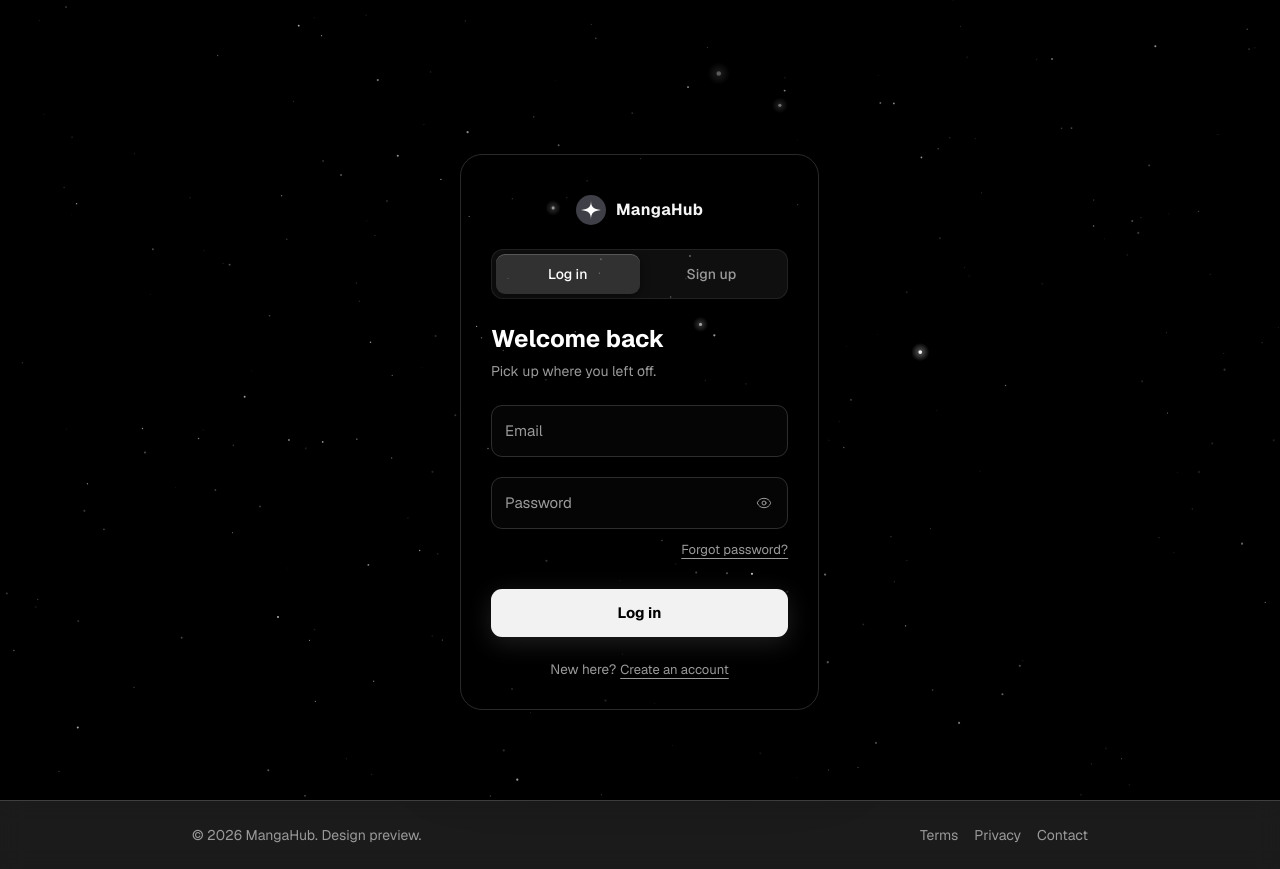
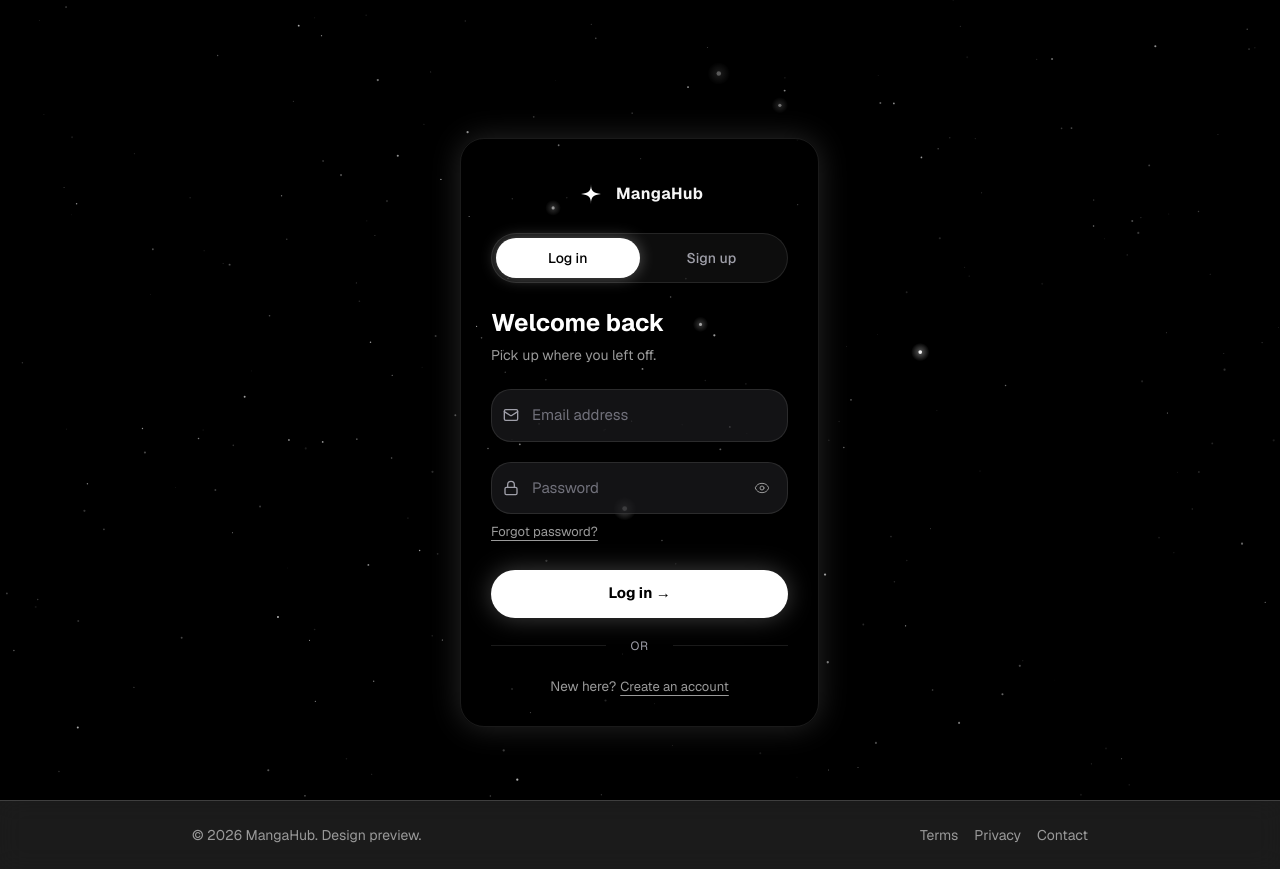
Before and after one commit to amir021b/Manga-web-project, a Next.js app in the folder Front-End/: page /login in a window 1280 px wide. Built offline with nearby package versions, Linux system fonts and the light colour scheme.

Commit message:
update ui and Debug

```diff
--- a/Front-End/src/components/auth/AuthCard.tsx
+++ b/Front-End/src/components/auth/AuthCard.tsx
@@ -13,6 +13,7 @@ import LinkButton from '@/components/ui/LinkButton';
 import Collapse from '@/components/ui/Collapse';
 import StarBackground from '@/components/layout/StarBackground';
 import TermsDialog from './TermsDialog';
+import { User, Mail, Lock } from 'lucide-react';
 
 function AuthCard() {
   const {
@@ -27,7 +28,6 @@ function AuthCard() {
     isSuccess,
     isSignup,
     copy,
-    isFilled,
     handleChange,
     handleSubmit,
     openTerms,
@@ -42,7 +42,7 @@ function AuthCard() {
       <div className="fixed inset-0 z-[100] flex flex-col items-center justify-center bg-black/90 backdrop-blur-sm">
         <StarBackground />
         <div className="relative z-10 flex flex-col items-center justify-center px-6 text-center">
-          <Logo isFilled={true} className="mb-6 animate-pulse" />
+          <Logo className="mb-6 animate-pulse" />
           <h2 className="text-2xl font-bold text-white mb-2">Welcome to MangaHub</h2>
           <p className="text-sm text-[#9a9a9a]">Redirecting you home...</p>
         </div>
@@ -54,7 +54,7 @@ function AuthCard() {
     <div className="auth-card-in">
       <GlassCard>
         <div className="fade-up mb-6" style={{ animationDelay: '80ms' }}>
-          <Logo isFilled={isFilled} />
+          <Logo />
         </div>
         <div className="fade-up mb-6" style={{ animationDelay: '120ms' }}>
           <AuthTabs mode={mode} onChange={switchMode} disabled={isSubmitting} />
@@ -68,13 +68,13 @@ function AuthCard() {
                 <FloatingInput
                   id="username"
                   name="username"
-                  label="Username"
                   type="text"
                   value={values.username}
                   onChange={handleChange("username") as (e: React.ChangeEvent<HTMLInputElement>) => void}
-                  placeholder="yourname"
+                  placeholder="Username"
                   autoComplete="nickname"
                   disabled={isSubmitting || !isSignup}
+                  leadingIcon={<User className="w-4 h-4" />}
                   error={errors.username ? ERROR_MESSAGES[errors.username as keyof typeof ERROR_MESSAGES] : undefined}
                 />
               </div>
@@ -84,13 +84,13 @@ function AuthCard() {
               <FloatingInput
                 id="email"
                 name="email"
-                label="Email"
                 type="email"
                 value={values.email}
                 onChange={handleChange("email") as (e: React.ChangeEvent<HTMLInputElement>) => void}
-                placeholder="you@example.com"
+                placeholder="Email address"
                 autoComplete={isSignup ? "email" : "username"}
                 disabled={isSubmitting}
+                leadingIcon={<Mail className="w-4 h-4" />}
                 error={errors.email ? ERROR_MESSAGES[errors.email as keyof typeof ERROR_MESSAGES] : undefined}
               />
             </div>
@@ -99,13 +99,13 @@ function AuthCard() {
               <FloatingInput
                 id="password"
                 name="password"
-                label="Password"
                 type={showPassword ? "text" : "password"}
                 value={values.password}
                 onChange={handleChange("password") as (e: React.ChangeEvent<HTMLInputElement>) => void}
-                placeholder="At least 8 characters"
+                placeholder="Password"
                 autoComplete={isSignup ? "new-password" : "current-password"}
                 disabled={isSubmitting}
+                leadingIcon={<Lock className="w-4 h-4" />}
                 endAdornment={
                   <PasswordToggle
                     visible={showPassword}
@@ -122,13 +122,13 @@ function AuthCard() {
                 <FloatingInput
                   id="confirmPassword"
                   name="confirmPassword"
-                  label="Confirm password"
                   type={showConfirm ? "text" : "password"}
                   value={values.confirmPassword}
                   onChange={handleChange("confirmPassword") as (e: React.ChangeEvent<HTMLInputElement>) => void}
-                  placeholder="At least 8 characters"
+                  placeholder="Confirm password"
                   autoComplete="new-password"
                   disabled={isSubmitting || !isSignup}
+                  leadingIcon={<Lock className="w-4 h-4" />}
                   endAdornment={
                     <PasswordToggle
                       visible={showConfirm}
@@ -168,7 +168,7 @@ function AuthCard() {
 
             <Collapse open={!isSignup}>
               <div className="pb-5 fade-up" style={{ animationDelay: '380ms' }}>
-                <div className="text-right">
+                <div className="flex justify-start">
                   <LinkButton onClick={() => {}} disabled={isSubmitting}>
                     {FORGOT_PASSWORD_TEXT}
                   </LinkButton>
@@ -180,11 +180,19 @@ function AuthCard() {
               type="submit"
               loading={isSubmitting}
               loadingLabel={copy.loadingLabel}
-              className="fade-up mt-2"
+              className="fade-up mt-2 rounded-full"
               style={{ animationDelay: '420ms' }}
             >
-              {copy.submitLabel}
+              {copy.submitLabel} →
             </Button>
+
+            <div className="relative my-5 flex items-center fade-up" style={{ animationDelay: '440ms' }}>
+              <div className="flex-grow border-t border-white/10" />
+              <span className="mx-4 bg-[var(--mh-gradient-bg)] px-2 text-xs uppercase tracking-wider text-zinc-400">
+                or
+              </span>
+              <div className="flex-grow border-t border-white/10" />
+            </div>
 
             <div className="text-center mt-5 fade-up" style={{ animationDelay: '460ms' }}>
               <span className="text-[#9a9a9a] text-[13.5px]">{copy.swapText}</span>{" "}
--- a/Front-End/src/components/ui/AuthTabs.tsx
+++ b/Front-End/src/components/ui/AuthTabs.tsx
@@ -11,13 +11,13 @@ function AuthTabs({ mode, onChange, disabled = false }: AuthTabsProps) {
   const isSignup = mode === AUTH_MODES.SIGNUP;
 
   return (
-    <div role="tablist" className="relative grid grid-cols-2 p-1 rounded-xl bg-white/6 border border-white/8 mb-6" >
+    <div role="tablist" className="relative grid grid-cols-2 p-1 rounded-full bg-white/5 border border-white/10 mb-6">
       <span
         aria-hidden="true"
         className={[
           "absolute top-1 bottom-1 left-1",
-          "w-[calc(50%_-_4px)] rounded-[9px]",
-          "bg-white/14 shadow-[0_2px_10px_rgba(0,0,0,0.5),inset_0_1px_0_rgba(255,255,255,0.18)]",
+          "w-[calc(50%_-_4px)] rounded-full",
+          "bg-white text-black font-semibold shadow-[0_0_15px_rgba(255,255,255,0.3)]",
           "pointer-events-none transition-transform duration-350 ease-[cubic-bezier(0.3,0.8,0.3,1)] motion-reduce:transition-none",
           isSignup ? "translate-x-full" : "translate-x-0",
         ].join(" ")}
@@ -36,9 +36,9 @@ function AuthTabs({ mode, onChange, disabled = false }: AuthTabsProps) {
             onClick={() => onChange(tabMode)}
             className={[
               "relative z-10 py-2.5 text-sm font-medium bg-transparent border-none cursor-pointer",
-              "transition-colors focus-visible:outline-2 focus-visible:outline-white/60 focus-visible:outline-offset-2",
-              isActive ? "text-white" : "text-[#9a9a9a]",
-              disabled ? "cursor-not-allowed" : "",
+              "transition-colors duration-300 motion-reduce:transition-none",
+              isActive ? "text-black" : "text-zinc-400",
+              disabled ? "cursor-not-allowed opacity-50" : "",
             ].join(" ")}
           >
             {AUTH_COPY[tabMode as keyof typeof AUTH_COPY].tabLabel}
--- a/Front-End/src/components/ui/Button.tsx
+++ b/Front-End/src/components/ui/Button.tsx
@@ -8,12 +8,12 @@ function Button({ type = "button", children, disabled, loading = false, loadingL
       onClick={onClick}
       style={style}
       className={[
-        "w-full h-12 rounded-[11px]",
-        "bg-[#f2f2f2] text-black font-bold text-[15px]",
-        "shadow-[0_6px_24px_rgba(255,255,255,0.12)]",
+        "w-full h-12 rounded-2xl",
+        "bg-white text-black font-bold text-[15px]",
+        "shadow-[0_0_25px_rgba(255,255,255,0.25)]",
         "cursor-pointer",
         "transition-all duration-200 motion-reduce:transition-none",
-        "hover:bg-white hover:shadow-[0_6px_24px_rgba(255,255,255,0.25)]",
+        "hover:bg-zinc-100",
         "active:translate-y-[1px]",
         "focus-visible:outline-2 focus-visible:outline-white/60 focus-visible:outline-offset-2",
         isDisabled ? "opacity-50 cursor-not-allowed" : "",
--- a/Front-End/src/components/ui/FloatingInput.tsx
+++ b/Front-End/src/components/ui/FloatingInput.tsx
@@ -1,6 +1,6 @@
 interface FloatingInputProps {
   id: string;
-  label: string;
+  label?: string;
   type?: string;
   value: string;
   onChange: (e: React.ChangeEvent<HTMLInputElement>) => void;
@@ -9,14 +9,37 @@ interface FloatingInputProps {
   name?: string;
   disabled?: boolean;
   endAdornment?: React.ReactNode;
+  leadingIcon?: React.ReactNode;
   error?: string;
   className?: string;
 }
 
-function FloatingInput({ id, label, type = "text", value, onChange, placeholder, autoComplete, name, disabled = false, endAdornment, error, className }: FloatingInputProps) {
+function FloatingInput({
+  id,
+  label,
+  type = "text",
+  value,
+  onChange,
+  placeholder,
+  autoComplete,
+  name,
+  disabled = false,
+  endAdornment,
+  leadingIcon,
+  error,
+  className,
+}: FloatingInputProps) {
   return (
     <div className="group relative">
-      <div className="relative h-[52px]">
+      <div className="relative">
+        {leadingIcon && (
+          <div
+            className="absolute left-3 top-1/2 -translate-y-1/2 z-10 text-zinc-400"
+            aria-hidden="true"
+          >
+            {leadingIcon}
+          </div>
+        )}
         <input
           id={id}
           name={name}
@@ -26,73 +49,28 @@ function FloatingInput({ id, label, type = "text", value, onChange, placeholder,
           placeholder={placeholder}
           autoComplete={autoComplete}
           disabled={disabled}
+          aria-label={label}
           aria-invalid={error ? true : undefined}
           aria-describedby={error ? `${id}-error` : undefined}
           className={[
-            "peer h-full w-full rounded-[11px] border-0 outline-none",
-            endAdornment ? "pl-[14px] pr-16" : "px-[14px]",
-            "bg-[var(--mh-input-bg)] text-[var(--mh-input-text)] text-[15px]",
-            "placeholder-[var(--mh-input-placeholder)] placeholder:opacity-0",
-            "focus:placeholder:opacity-100",
-            "peer-focus:bg-[var(--mh-input-bg)] peer-[:not(:placeholder-shown)]:bg-[var(--mh-input-bg)] peer-[:autofill]:bg-[var(--mh-input-bg)] peer-[:-webkit-autofill]:bg-[var(--mh-input-bg)]",
-            "transition-all duration-200 motion-reduce:transition-none",
-            "disabled:opacity-100",
-            error ? "border border-dashed border-white/55" : "border border-solid border-white/16",
+            "w-full rounded-[20px] border border-white/10 bg-zinc-900/80 px-4 py-3.5 text-white placeholder-zinc-500 text-[15px] cursor-text",
+            leadingIcon ? "pl-10 pr-4" : endAdornment ? "pl-4 pr-16" : "pl-4 pr-4",
+            "transition-all duration-300 motion-reduce:transition-none",
+            "disabled:opacity-100 cursor-not-allowed",
+            error ? "border border-dashed border-white/55" : "",
+            "focus:outline-none focus:border-white/40 focus:shadow-[0_0_20px_rgba(255,255,255,0.08)]",
             className || "",
           ].join(" ")}
         />
         {endAdornment && (
-          <div className="absolute right-1.5 top-1/2 -translate-y-1/2 z-10">
+          <div className="absolute right-2 top-1/2 -translate-y-1/2 z-10">
             {endAdornment}
           </div>
         )}
-        <label
-          htmlFor={id}
-          className={[
-            "absolute z-20 left-[14px] top-1/2 -translate-y-1/2",
-            "text-[#9a9a9a] text-[15px]",
-            "pointer-events-none",
-            "transition-all duration-200 motion-reduce:transition-none",
-            "peer-focus:text-[var(--mh-input-text)] peer-[:not(:placeholder-shown)]:text-[var(--mh-input-text)] peer-[:autofill]:text-[var(--mh-input-text)] peer-[:-webkit-autofill]:text-[var(--mh-input-text)]",
-            "peer-focus:top-0 peer-focus:left-[12px] peer-focus:-translate-y-1/2 peer-focus:text-[12px]",
-            "peer-[:not(:placeholder-shown)]:top-0 peer-[:not(:placeholder-shown)]:left-[12px] peer-[:not(:placeholder-shown)]:-translate-y-1/2 peer-[:not(:placeholder-shown)]:text-[12px]",
-            "peer-[:autofill]:top-0 peer-[:autofill]:left-[12px] peer-[:autofill]:-translate-y-1/2 peer-[:autofill]:text-[12px] peer-[:-webkit-autofill]:top-0 peer-[:-webkit-autofill]:left-[12px] peer-[:-webkit-autofill]:-translate-y-1/2 peer-[:-webkit-autofill]:text-[12px]",
-          ].join(" ")}
-        >
-          {label}
-        </label>
-        <fieldset
-          aria-hidden="true"
-          className={[
-            "absolute top-[-6px] left-0 right-0 bottom-0 m-0 p-0",
-            "rounded-[11px] pointer-events-none",
-            error
-              ? "border border-dashed border-[var(--mh-border)]"
-              : "border border-solid border-[var(--mh-border)]",
-            "px-2 min-w-0",
-            "peer-focus:border-[var(--mh-border)] peer-[:not(:placeholder-shown)]:border-[var(--mh-border)] peer-[:autofill]:border-[var(--mh-border)] peer-[:-webkit-autofill]:border-[var(--mh-border)]",
-            "peer-focus:shadow-[0_0_0_3px_rgba(255,255,255,0.14)]",
-            "transition-all duration-200 motion-reduce:transition-none",
-          ].join(" ")}
-        >
-          <legend
-            className={[
-              "block h-3 p-0 w-auto text-[12px] invisible whitespace-nowrap",
-              "max-w-[0.01px] min-w-0",
-              "group-focus-within:max-w-full group-has-[input:not(:placeholder-shown)]:max-w-full group-has-[input:-webkit-autofill]:max-w-full group-has-[input:autofill]:max-w-full",
-              "transition-all duration-200 motion-reduce:transition-none",
-            ].join(" ")}
-          >
-            <span className="px-1">{label}</span>
-          </legend>
-        </fieldset>
       </div>
+
       {error ? (
-        <p
-          id={`${id}-error`}
-          role="alert"
-          className="text-[12.5px] text-[#d9d9d9] mt-1.5 ml-[4px]"
-        >
+        <p id={`${id}-error`} role="alert" className="text-[12.5px] text-[#d9d9d9] mt-1 ml-[4px]">
           {error}
         </p>
       ) : null}
--- a/Front-End/src/components/ui/GlassCard.tsx
+++ b/Front-End/src/components/ui/GlassCard.tsx
@@ -5,11 +5,11 @@ function GlassCard({ children }: { children: React.ReactNode }) {
         relative isolate
         w-full max-w-[420px]
         px-5 pt-[40px] pb-[22px] sm:px-[30px] sm:pt-10 sm:pb-7
-        rounded-[22px]
+        rounded-[24px]
         bg-[var(--mh-gradient-bg)]
         backdrop-blur-[5px] backdrop-saturate-[130%] backdrop-brightness-[1.4]
-        border border-[var(--mh-border)]
-        shadow-[var(--mh-shadow-strong)] before:absolute before:inset-0 before:rounded-[inherit] before:-z-10 before:pointer-events-none before:bg-[radial-gradient(circle_at_top-left,white_8%,transparent_100%)]
+        border border-white/10
+        shadow-[0_0_30px_rgba(255,255,255,0.15)]
       `.trim()}
     >
       {children}
--- a/Front-End/src/components/ui/Logo.tsx
+++ b/Front-End/src/components/ui/Logo.tsx
@@ -1,14 +1,11 @@
 "use client";
 
-function Logo({ isFilled = false, variant = 'auth', className }: { isFilled?: boolean; variant?: string; className?: string }) {
+function Logo({ variant = 'auth', className }: { variant?: string; className?: string }) {
   const isHeader = variant === 'header';
 
   const boxClasses = isHeader
     ? 'w-[26px] h-[26px] rounded-full grid place-items-center bg-black'
-    : [
-        'w-[30px] h-[30px] rounded-full grid place-items-center transition-colors duration-500',
-        isFilled ? 'bg-black' : 'bg-zinc-700',
-      ].join(' ');
+    : 'w-[30px] h-[30px] rounded-full grid place-items-center bg-black';
 
   const iconSize = isHeader ? 22 : 24;
 
```
Also changed, not shown: 1 other file (tests, documents, lock files or other folders).
